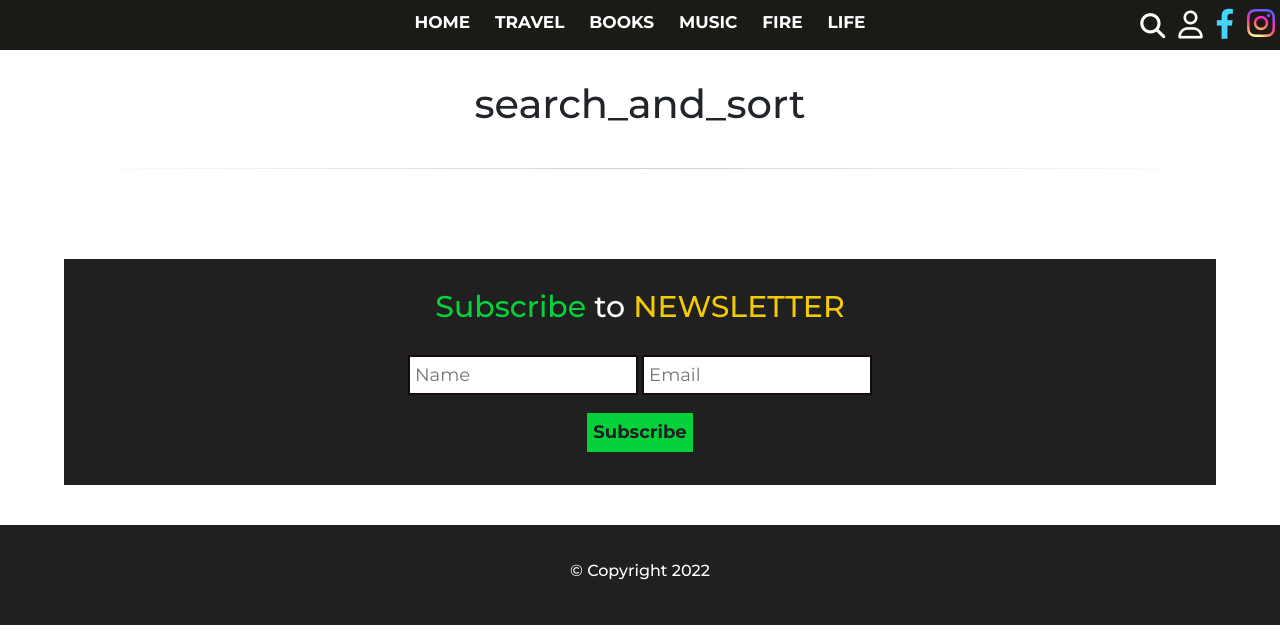
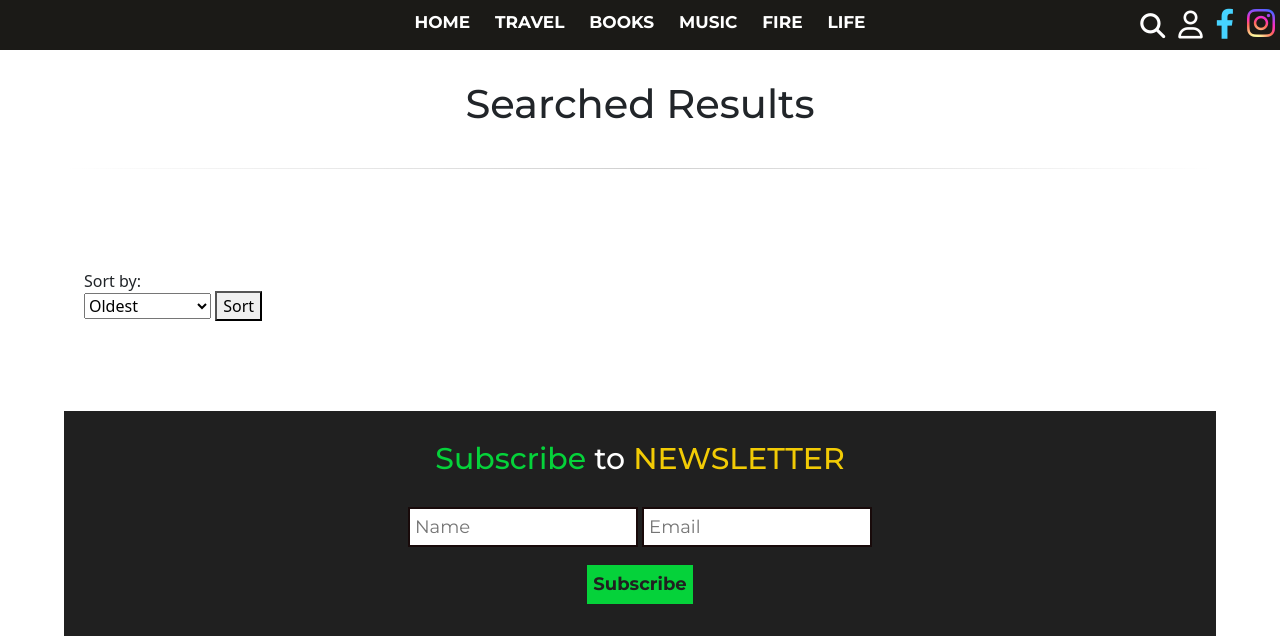
Before and after one commit to DM880/blog, a Django app: page /search_and_sort/ in a window 1280 px wide. Shown: the top 636 px of the page. Run offline with Django 4.2, Linux system fonts and the light colour scheme; data that the repository does not hold is empty; some libraries are stand-ins or nearby versions; some web fonts are replaced.

Commit message:
sort by added search updated

```diff
--- a/src/interfaces/appsite/templates/base.html
+++ b/src/interfaces/appsite/templates/base.html
@@ -67,7 +67,7 @@
 <!--Search div-->
 
 <div class="search-input-div" id="search_bar">
-  <form action="{% url 'search_input' %}" method="GET">
+  <form action="{% url 'search_and_sort' %}" method="GET">
     <input name="search-input" class="search-input"></input><input type="submit" value="Search"/>
     </form>
     </div>
--- a/src/interfaces/appsite/templates/searched_result.html
+++ b/src/interfaces/appsite/templates/searched_result.html
@@ -12,6 +12,8 @@
 <h1 style="text-align:center;font-family:'Montserrat',sans-serif;">Searched Results</h1>
 
 <hr>
+
+{% include 'sort.html' %}
 
 <div class="row">
 
--- a/src/interfaces/appsite/templates/sections.html
+++ b/src/interfaces/appsite/templates/sections.html
@@ -12,6 +12,8 @@
 <h1 style="text-align:center;font-family:'Montserrat',sans-serif;">{{ section }}</h1>
 
 <hr>
+
+{% include 'sort.html' %}
 
 <div class="row">
 
--- /dev/null
+++ b/src/interfaces/appsite/templates/sort.html
@@ -0,0 +1,18 @@
+<form method="GET" action="{% url 'search_and_sort' %}">
+  {% if search_input %}<input type="hidden" name="search-input" value='{{ search_input }}'>{% endif %}
+  {% if section %}<input type="hidden" name="category" value='{{ section }}'>{% endif %}
+  <div style="margin-left:20px;margin-top:100px;z-index:98;">
+    <p style="margin-bottom:-2px;">Sort by:</p>
+  <select id="sort" name="sorting_by" style="z-index:98;">
+<option value="date">Oldest</option>
+<option value="-date">Latest</option>
+<option value="title">Alphabetically</option>
+</select>
+    <button class="sort-btn" type="submit">Sort</button>
+  </div>
+</form>
+
+
+<script>
+  document.getElementById("sort")[0].selectedIndex = 0;
+</script>
--- a/src/interfaces/appsite/urls.py
+++ b/src/interfaces/appsite/urls.py
@@ -8,8 +8,10 @@
 
 urlpatterns = [
     path("", views.home, name="home"),
-    # Search Input
-    path("search_input/", views.search_input, name="search_input"),
+    # Search and Sort
+    path("search_and_sort/", views.search_and_sort, name="search_and_sort"),
+    # # Sort
+    # path("sort_posts/", views.sort_posts, name="sort_posts"),
     # Sign
     path("sign/", views.sign, name="sign"),
     path("sign/sign_in/", views.sign_in, name="sign_in"),
--- a/src/interfaces/appsite/views/views.py
+++ b/src/interfaces/appsite/views/views.py
@@ -97,20 +97,48 @@
     logout(request)
     return redirect("home")
 
-# Search Input
 
-def search_input(request):
+# Search and Sort
 
-    search_input = request.GET.get('search-input')
 
-    if search_input is not None:
+def search_and_sort(request):
 
-        searched_posts = Post.objects.filter(title__contains=search_input)
+    section = request.GET.get("section")
+    search_input = request.GET.get("search-input")
+    sorting_element = request.GET.get("sorting_by")
+
+    if sorting_element is None:
+        sorting_element = "-date"
+
+    if section is not None and search_input is not None:
+        searched_posts = Post.objects.filter(
+            category=section, title__contains=search_input
+        ).order_by(sorting_element)
+
+    elif section is None and search_input is not None:
+        searched_posts = Post.objects.filter(title__contains=search_input).order_by(
+            sorting_element
+        )
+
+    elif section is not None and search_input is None:
+        searched_posts = Post.objects.filter(category=section).order_by(sorting_element)
 
     else:
+        searched_posts = Post.objects.all().order_by(sorting_element)
+
+    if searched_posts is None:
+
         searched_posts = []
 
-    return render(request, 'searched_result.html', {'searched_posts':searched_posts})
+    return render(
+        request,
+        "searched_result.html",
+        {
+            "searched_posts": searched_posts,
+            "section": section,
+            "search_input": search_input,
+        },
+    )
 
 
 # Newsletter
@@ -207,7 +235,7 @@
 
 def blog_section(request, section):
 
-    posts_section = Post.objects.filter(category=section).order_by("date")
+    posts_section = Post.objects.filter(category=section).order_by("-date")
 
     return render(
         request, "sections.html", {"posts_section": posts_section, "section": section}
```
